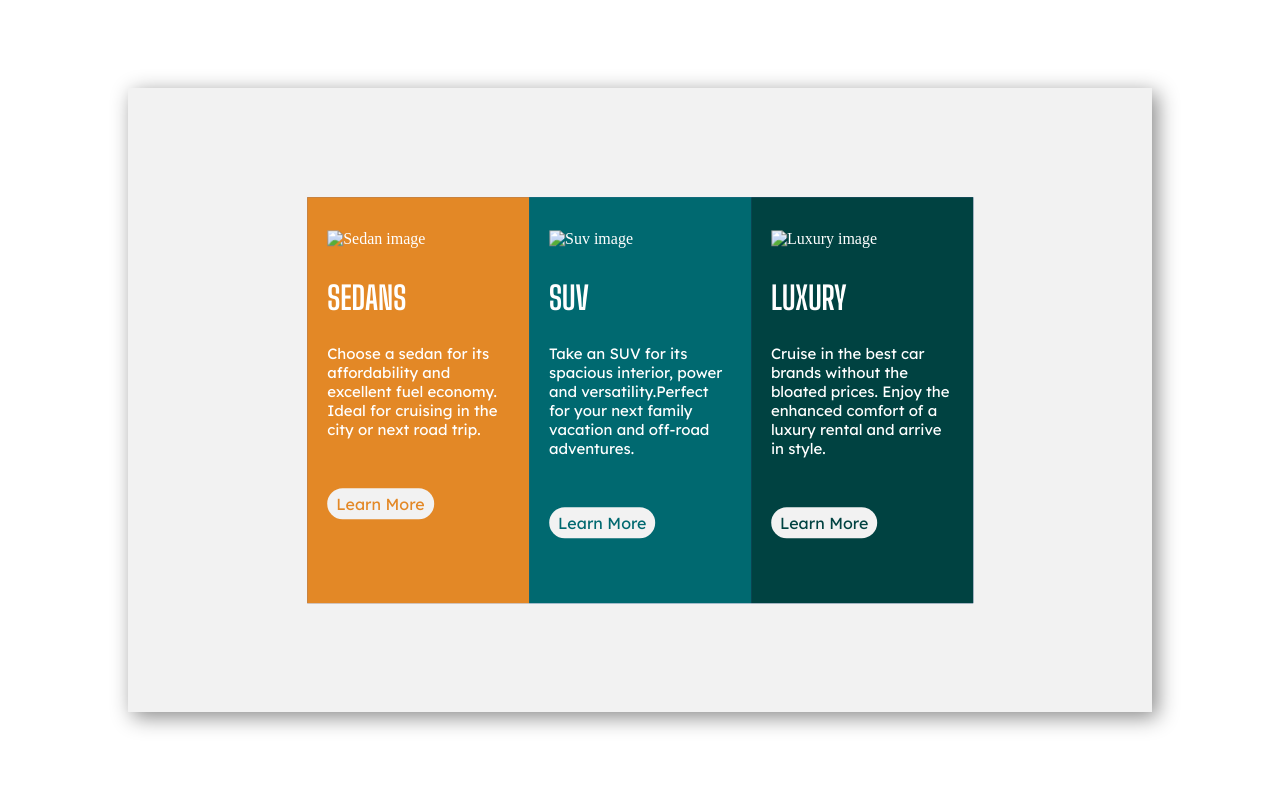
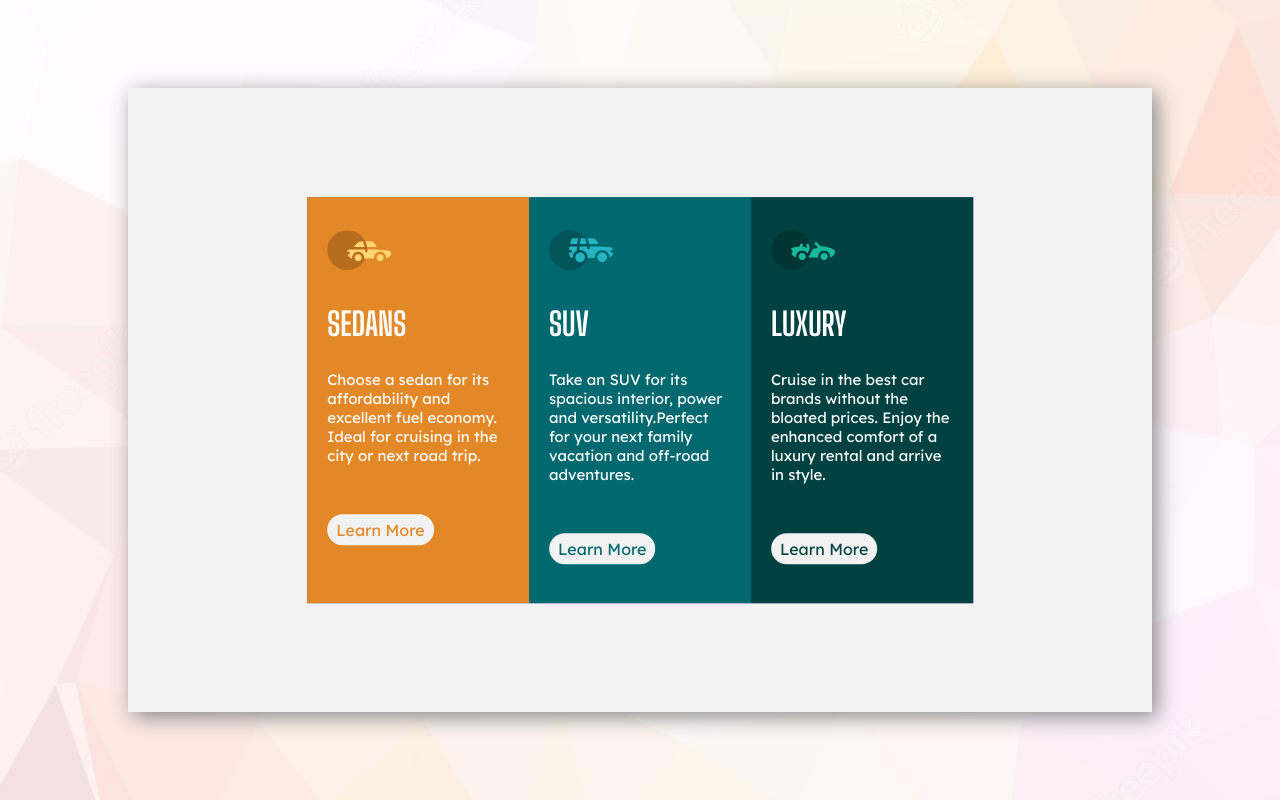
Before and after one commit to vedaantm/3-column-card-component, a plain HTML site: page index.html in a window 1280 px wide. Drawn offline with Linux system fonts and the light colour scheme.

Commit message:
Update index.html

```diff
--- a/index.html
+++ b/index.html
@@ -17,7 +17,7 @@
     .attribution { font-size: 11px; text-align: center; }
     .attribution a { color: hsl(228, 45%, 44%); }
     body{
-      background: url('/3-column-preview-card-component-main/images/img1.jpg');
+      background: url('/images/img1.jpg');
       /* width: 100vw;
       height: 100vh; */
     }
@@ -106,7 +106,7 @@
   <div class = "container">
     <div class = "inner">
       <div class = "sedan">
-        <img src="/3-column-preview-card-component-main/images/icon-sedans.svg" alt="Sedan image" class="card-img">
+        <img src="/images/icon-sedans.svg" alt="Sedan image" class="card-img">
         <h1 class="card-title">SEDANS</h1>
         <p class="card-para">
           Choose a sedan for its affordability and excellent fuel economy. Ideal for cruising in the city or next road trip.
@@ -114,7 +114,7 @@
         <span class="card-btn">Learn More</span>
       </div>
       <div class = "suv">
-        <img src="/3-column-preview-card-component-main/images/icon-suvs.svg" alt="Suv image" class="card-img">
+        <img src="/images/icon-suvs.svg" alt="Suv image" class="card-img">
         <h1 class="card-title">SUV</h1>
         <p class="card-para">
           Take an SUV for its spacious interior, power and versatility.Perfect for your next family vacation and off-road adventures.
@@ -122,7 +122,7 @@
         <span class="card-btn">Learn More</span>
       </div>
       <div class = "luxury">
-        <img src="/3-column-preview-card-component-main/images/icon-luxury.svg" alt="Luxury image" class="card-img">
+        <img src="/images/icon-luxury.svg" alt="Luxury image" class="card-img">
         <h1 class="card-title">LUXURY</h1>
         <p class="card-para">
           Cruise in the best car brands without the bloated prices. Enjoy the enhanced comfort of a luxury rental and arrive in style.
```
